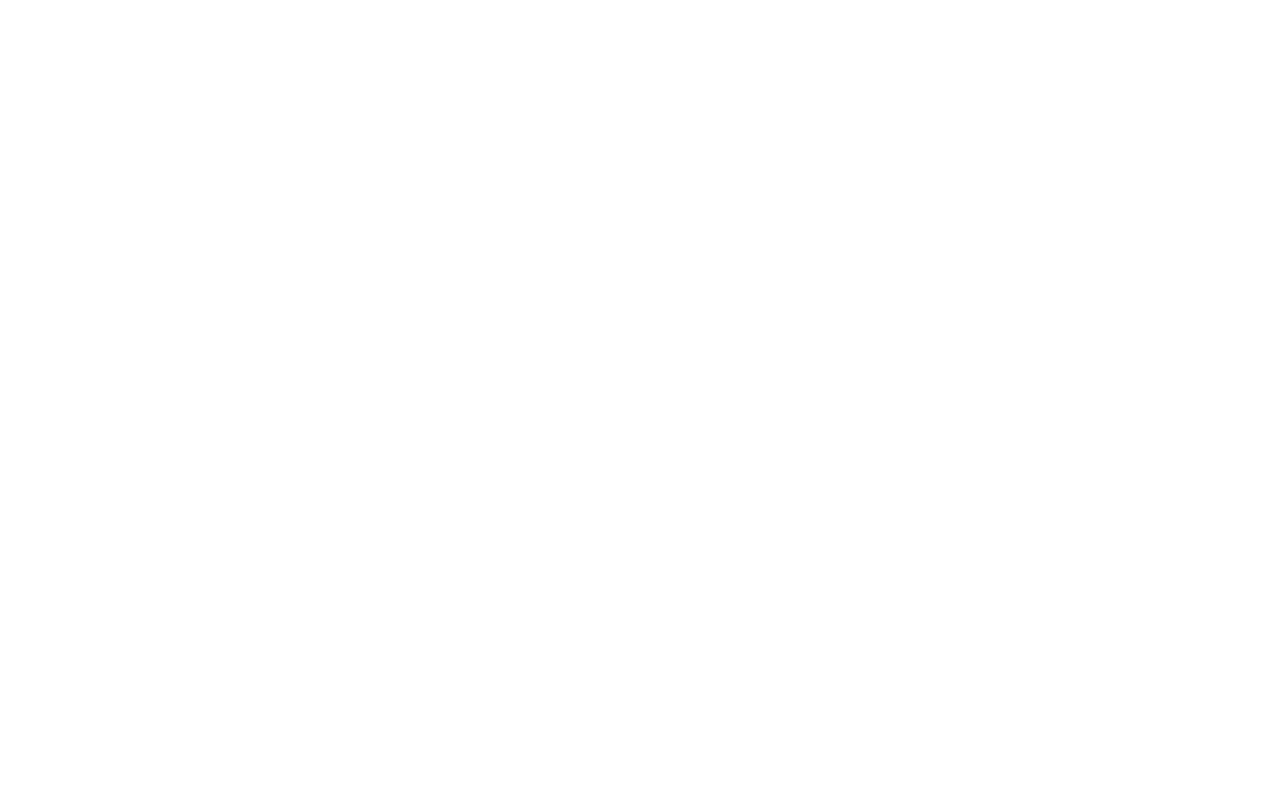
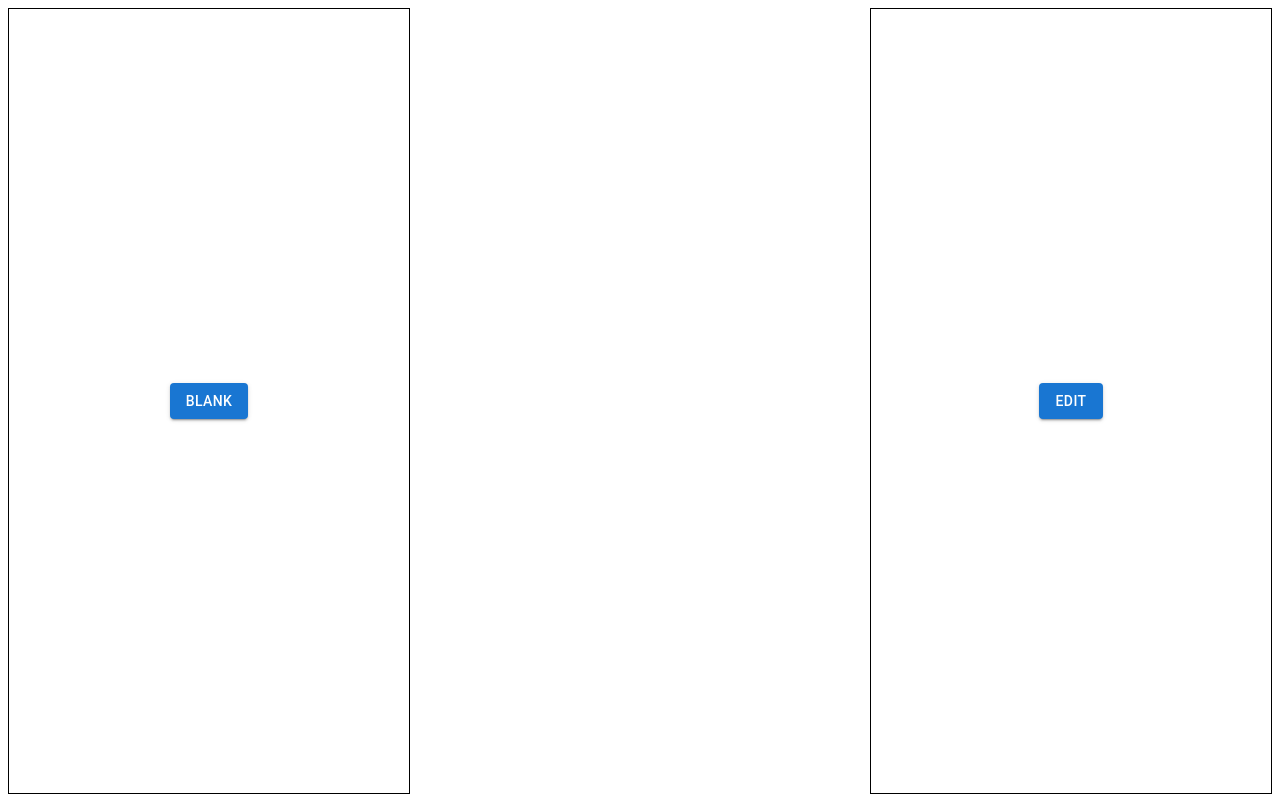
Before and after one commit to DianaGalter/home-assignment, a React (Vite) app: page / in a window 1280 px wide. Built offline with nearby package versions, Linux system fonts and the light colour scheme.

Commit message:
feat: add components to app

```diff
--- a/src/App.tsx
+++ b/src/App.tsx
@@ -1,11 +1,33 @@
+import { useState } from 'react';
+import { ConfirmDialog } from './components/ConfirmDialog/ConfirmDialog';
+import { ButtonBlock } from './components/ButtonBlock/ButtonBlock';
 import { Root } from './styles.css';
 
-function App() {
+const App = () => {
+  const [open, setOpen] = useState(false);
+  const [defaultValue, setDefaultValue] = useState<string | undefined>(undefined);
+
+  const handleOpen = (value?: string) => {
+    setDefaultValue(value);
+    setOpen(true);
+  };
+
+  const handleClose = () => {
+    setOpen(false);
+  };
+
+  const handleSave = (value: string) => {
+    console.log(value);
+    setOpen(false);
+  };
 
   return (
     <Root>
+      <ButtonBlock title="Blank" handler={() => handleOpen()} />
+      <ButtonBlock title="Edit" handler={() => handleOpen('Hello!')} />
+      <ConfirmDialog open={open} onClose={handleClose} onSave={handleSave} defaultValue={defaultValue} />
     </Root>
-  )
-}
+  );
+};
 
-export default App
+export default App;
```
